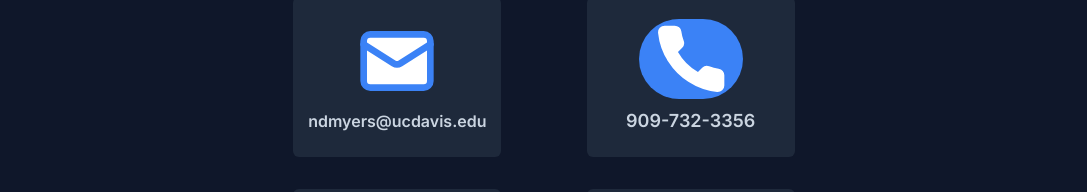
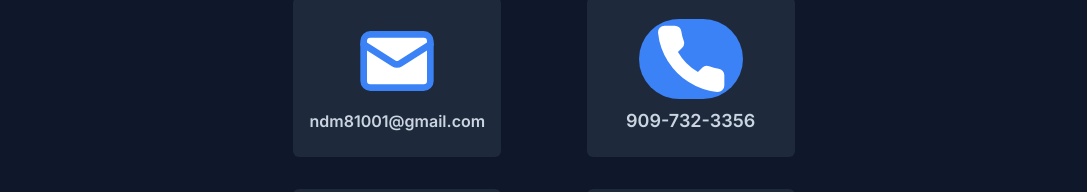
Before and after one commit to NDMyers/portfolio, a Next.js app: page / in a window 1280 px wide. Shown: the part 5373-5565 px from the top of the page, without its empty margins (96-1183 px from the left). Built offline with nearby package versions, Linux system fonts and the light colour scheme.

Commit message:
changed emails from @ucdavis.edu to @gmail.com

```diff
--- a/src/app/components/PageOne.tsx
+++ b/src/app/components/PageOne.tsx
@@ -61,7 +61,7 @@ const PageOne: FC<PageOneProps> = ({ }) => {
                             <Image className='flex mr-12 hover:cursor-pointer' src='/linkedin.png' alt='LinkedIn logo' height={800} width={800} />
                         </motion.a>
 
-                        <motion.a className='flex' whileHover={{ scale: 1.4 }} href='mailto:ndmyers@ucdavis.edu'>
+                        <motion.a className='flex' whileHover={{ scale: 1.4 }} href='mailto:ndm81001@gmail.com'>
                             <Image className='flex mr-14 hover:cursor-pointer' src='/gmail2.png' alt='Gmail logo' height={800} width={800} />
                         </motion.a>
                     </div>
--- a/src/app/components/PageTwo.tsx
+++ b/src/app/components/PageTwo.tsx
@@ -37,7 +37,7 @@ const PageTwo: FC<PageTwoProps> = ({}) => (
                     href=''
                 >
                         <LucideMail className='w-1/2 h-1/2 mb-2 text-blue-500 fill-white' />
-                        <p className='text-slate-300 font-semibold text-md'>ndmyers@ucdavis.edu</p>
+                        <p className='text-slate-300 font-semibold text-md'>ndm81001@gmail.com</p>
                 </motion.a>
                 <motion.a
                     className='flex flex-col justify-center items-center w-52 h-40 bg-slate-800 rounded-md m-4'
```
